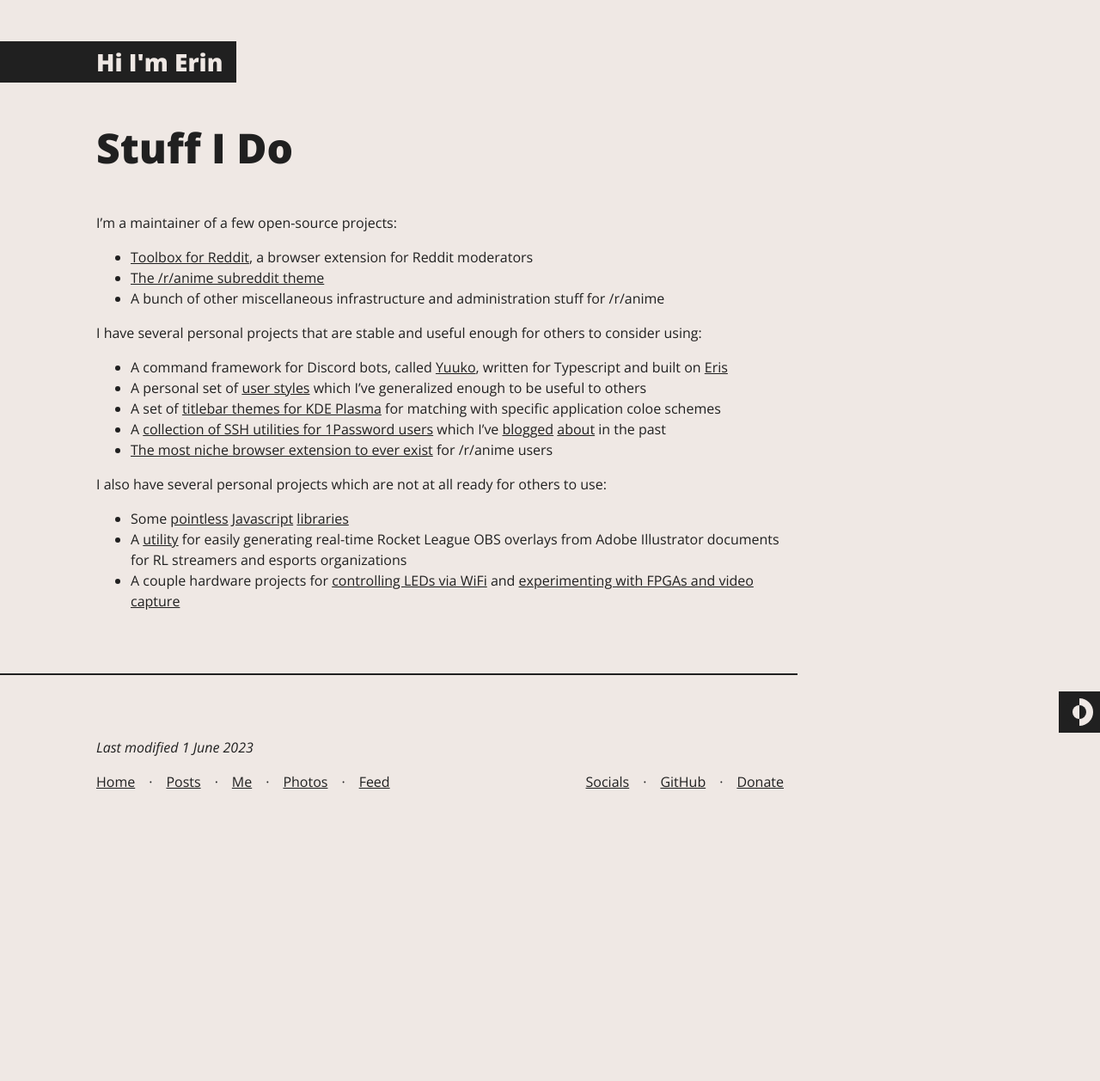
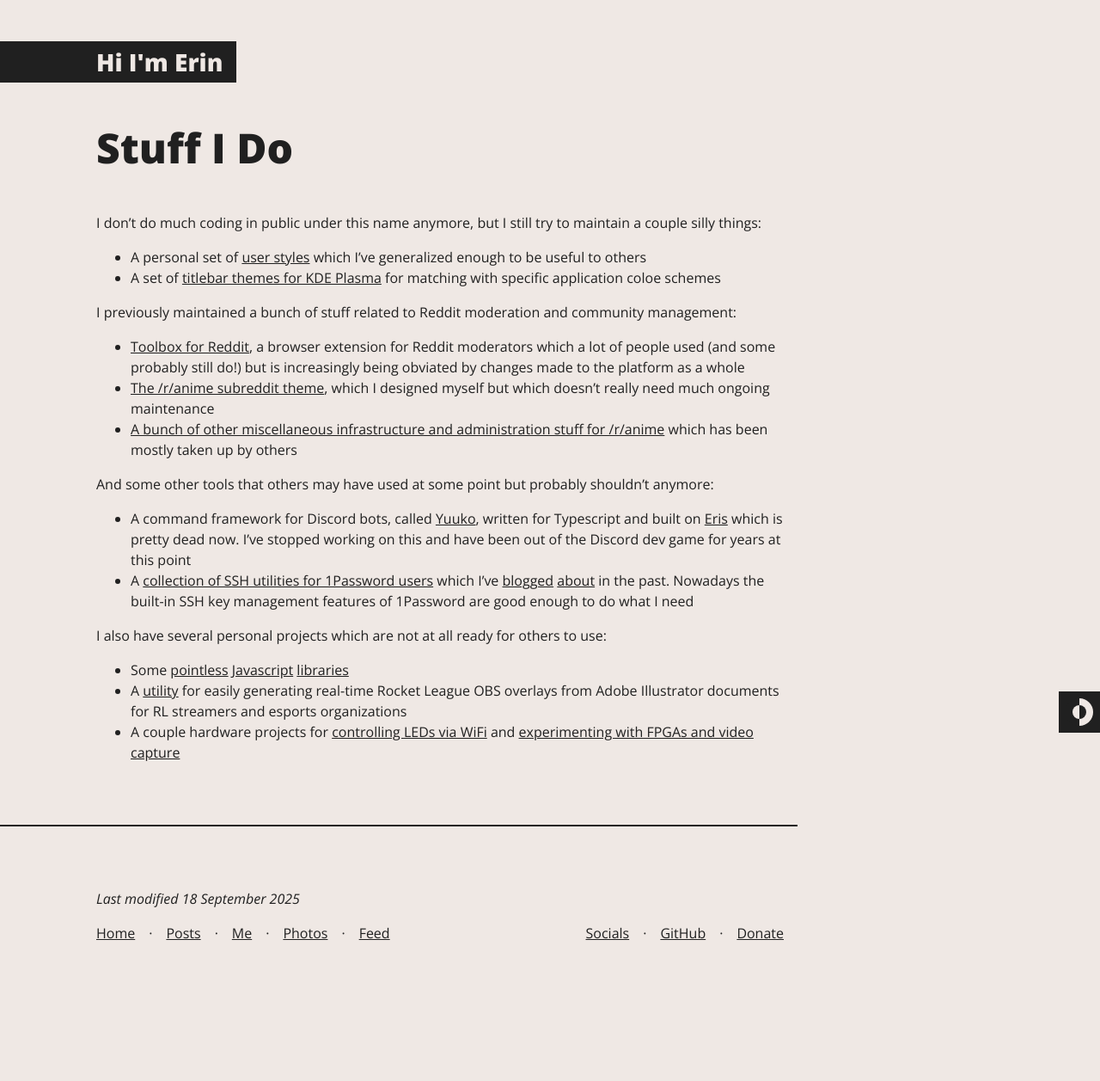
Before and after one commit to eritbh/eritbh.github.io, a Jekyll site: the page built from projects.md, in a window 1280 px wide. Shown: the whole page at 86% size. Built offline with Jekyll 4.4.1, drawn with Linux system fonts in a browser that asks for light colours; before the commit the page ends 1081 px from its top, so only the background shows below that.

Commit message:
Update projects.md

```diff
--- a/projects.md
+++ b/projects.md
@@ -1,21 +1,23 @@
 ---
 title: Stuff I Do
-modified: 2023-06-01
+modified: 2025-09-18
 ---
 
-I'm a maintainer of a few open-source projects:
+I don't do much coding in public under this name anymore, but I still try to maintain a couple silly things:
 
-- [Toolbox for Reddit](https://github.com/toolbox-team/reddit-moderator-toolbox), a browser extension for Reddit moderators
-- [The /r/anime subreddit theme](https://github.com/r-anime/stylesheet)
-- A bunch of other miscellaneous infrastructure and administration stuff for /r/anime
-
-I have several personal projects that are stable and useful enough for others to consider using:
-
-- A command framework for Discord bots, called [Yuuko](https://eritbh.me/yuuko), written for Typescript and built on [Eris](https://github.com/abalabahaha/eris)
 - A personal set of [user styles](/userstyles) which I've generalized enough to be useful to others
 - A set of [titlebar themes for KDE Plasma](https://github.com/eritbh/kde-application-titlebar-themes) for matching with specific application coloe schemes
-- A [collection of SSH utilities for 1Password users](https://github.com/eritbh/1password-ssh-utils) which I've [blogged](/2021/01/01/storing-ssh-keys-in-1password) [about](/2022/01/25/1password-ssh-keys-improved) in the past
-- [The most niche browser extension to ever exist](https://github.com/eritbh/new-reddit-comment-faces) for /r/anime users
+
+I previously maintained a bunch of stuff related to Reddit moderation and community management:
+
+- [Toolbox for Reddit](https://github.com/toolbox-team/reddit-moderator-toolbox), a browser extension for Reddit moderators which a lot of people used (and some probably still do!) but is increasingly being obviated by changes made to the platform as a whole
+- [The /r/anime subreddit theme](https://github.com/r-anime/stylesheet), which I designed myself but which doesn't really need much ongoing maintenance
+- [A bunch of other miscellaneous infrastructure and administration stuff for /r/anime](https://github.com/r-anime) which has been mostly taken up by others
+
+And some other tools that others may have used at some point but probably shouldn't anymore:
+
+- A command framework for Discord bots, called [Yuuko](https://eritbh.me/yuuko), written for Typescript and built on [Eris](https://github.com/abalabahaha/eris) which is pretty dead now. I've stopped working on this and have been out of the Discord dev game for years at this point
+- A [collection of SSH utilities for 1Password users](https://github.com/eritbh/1password-ssh-utils) which I've [blogged](/2021/01/01/storing-ssh-keys-in-1password) [about](/2022/01/25/1password-ssh-keys-improved) in the past. Nowadays the built-in SSH key management features of 1Password are good enough to do what I need
 
 I also have several personal projects which are not at all ready for others to use:
 
```
